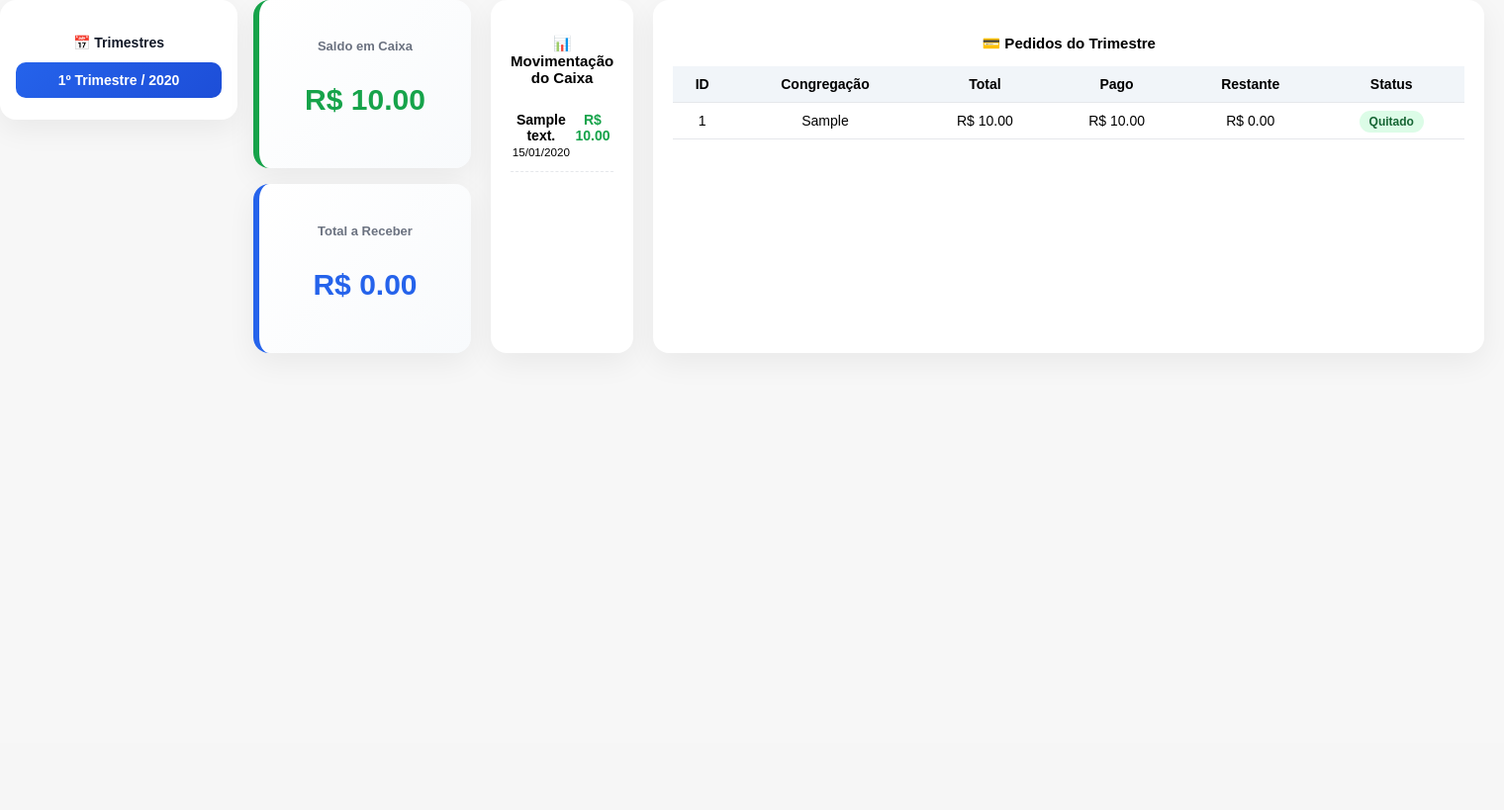
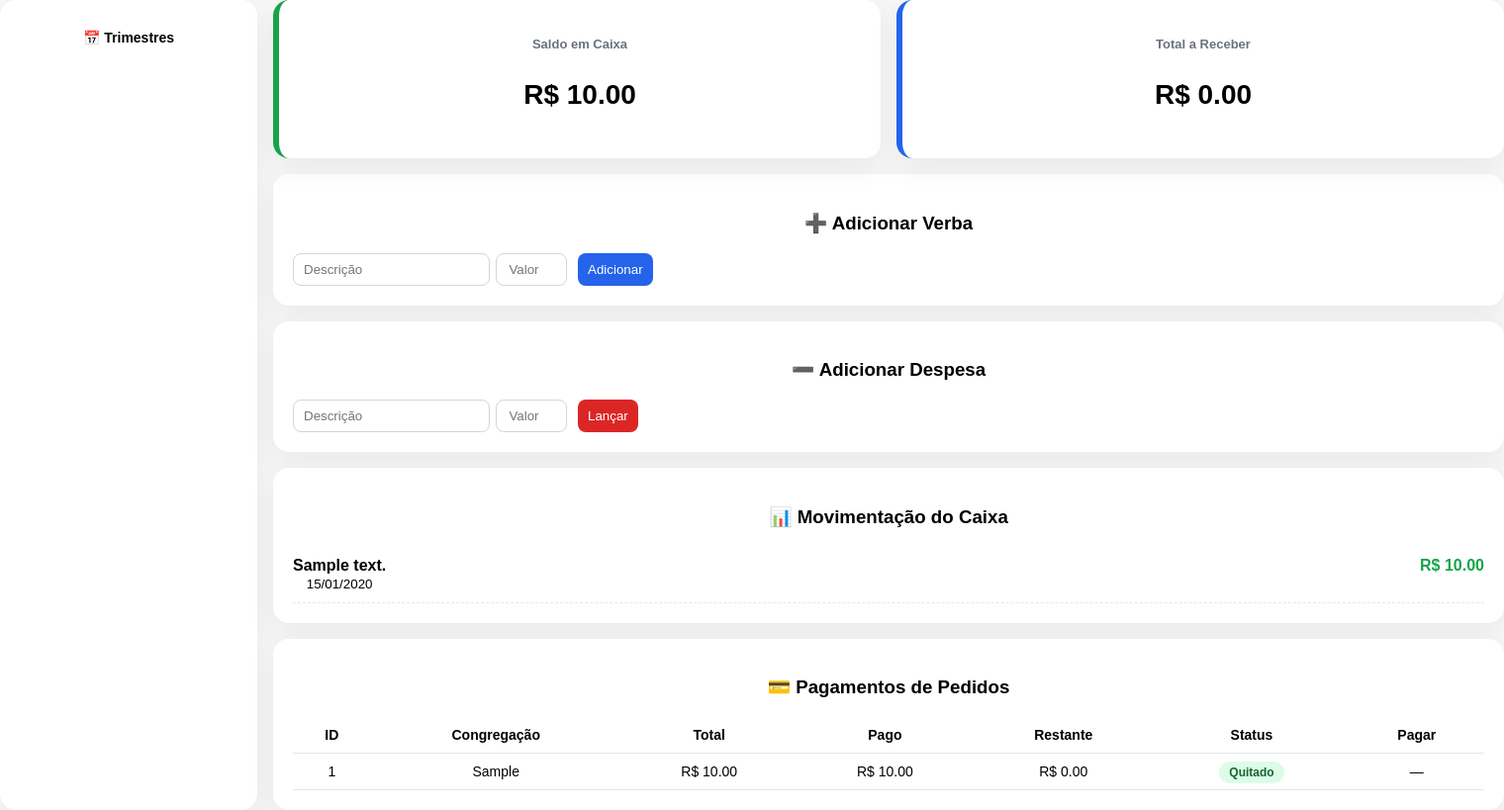
Before and after one commit to joaokenedy-debug/ebdpesqueira, a Flask app: page /caixa/trimestre in a window 1520 px wide. Shown: the part 49-868 px from the top of the page at 99% size. Before the commit the page ends 406 px from the top, so only its background shows below. Run offline with Flask 3, Linux system fonts and the light colour scheme; a user stored in the database is signed in; tables that the repository leaves empty hold one stand-in row (values such as "Sample post"); parts of the project's set-up code (start-up, migrations or seed data) failed here and were passed over.

Commit message:
Update caixa_trimestre.html

```diff
--- a/ebd/templates/caixa_trimestre.html
+++ b/ebd/templates/caixa_trimestre.html
@@ -2,12 +2,9 @@
 {% block body %}
 
 <style>
-/* =========================
-   LAYOUT
-========================= */
-.layout {
+.dashboard {
     display: grid;
-    grid-template-columns: 240px 1fr;
+    grid-template-columns: 260px 1fr;
     gap: 16px;
 }
 
@@ -16,57 +13,43 @@
     border-radius: 16px;
     padding: 16px;
     box-shadow: 0 10px 30px rgba(0,0,0,0.06);
-    height: fit-content;
 }
 
-.sidebar h4 {
+.sidebar h3 {
     font-size: 14px;
     margin-bottom: 12px;
-    color: #111827;
 }
 
-.sidebar a {
+.trimestre-link {
     display: block;
-    padding: 10px 12px;
+    padding: 8px 12px;
     border-radius: 10px;
     text-decoration: none;
-    color: #374151;
+    color: #1f2937;
+    margin-bottom: 6px;
     font-size: 14px;
-    margin-bottom: 6px;
-    transition: all 0.2s ease;
 }
 
-.sidebar a:hover {
+.trimestre-link:hover {
     background: #f1f5f9;
 }
 
-.sidebar a.ativo {
-    background: linear-gradient(135deg, #2563eb, #1d4ed8);
-    color: #ffffff;
+.trimestre-ativo {
+    background: #2563eb;
+    color: white;
     font-weight: bold;
 }
 
-/* =========================
-   CONTEÚDO PRINCIPAL
-========================= */
-.container {
-    width: 100%;
-    max-width: 1400px;
-    margin: auto;
-}
-
-/* ===== RESUMO ===== */
 .resumo {
     display: grid;
     grid-template-columns: repeat(auto-fit, minmax(220px, 1fr));
     gap: 16px;
-    margin-bottom: 16px;
 }
 
 .resumo-card {
-    background: linear-gradient(135deg, #ffffff, #f8fafc);
+    background: #ffffff;
     border-radius: 16px;
-    padding: 22px;
+    padding: 20px;
     box-shadow: 0 10px 30px rgba(0,0,0,0.06);
     border-left: 6px solid transparent;
 }
@@ -77,62 +60,21 @@
 .resumo-card h4 {
     font-size: 13px;
     color: #6b7280;
-    margin-bottom: 6px;
 }
 
 .resumo-card p {
-    font-size: 30px;
+    font-size: 28px;
     font-weight: 800;
 }
 
-.saldo { color: #16a34a; }
-.receber { color: #2563eb; }
-
-/* ===== BOX ===== */
 .box {
     background: #ffffff;
     border-radius: 16px;
     padding: 20px;
     box-shadow: 0 10px 30px rgba(0,0,0,0.06);
-    margin-bottom: 16px;
+    margin-top: 16px;
 }
 
-.box h3 {
-    font-size: 15px;
-    margin-bottom: 14px;
-}
-
-/* ===== FORM ===== */
-form {
-    display: flex;
-    flex-wrap: wrap;
-    gap: 10px;
-}
-
-input, button {
-    padding: 10px 12px;
-    border-radius: 10px;
-    border: 1px solid #d1d5db;
-    font-size: 14px;
-}
-
-input {
-    flex: 1;
-    min-width: 140px;
-}
-
-button {
-    background: linear-gradient(135deg, #2563eb, #1d4ed8);
-    color: #ffffff;
-    border: none;
-    cursor: pointer;
-}
-
-.btn-despesa {
-    background: linear-gradient(135deg, #dc2626, #b91c1c);
-}
-
-/* ===== MOVIMENTAÇÃO ===== */
 .movimentacao {
     max-height: 280px;
     overflow-y: auto;
@@ -141,36 +83,22 @@ button {
 .mov-item {
     display: flex;
     justify-content: space-between;
-    padding: 12px 0;
     border-bottom: 1px dashed #e5e7eb;
-    font-size: 14px;
+    padding: 10px 0;
 }
 
-.valor-positivo {
-    color: #16a34a;
-    font-weight: bold;
-}
+.valor-positivo { color: #16a34a; font-weight: bold; }
+.valor-negativo { color: #dc2626; font-weight: bold; }
 
-.valor-negativo {
-    color: #dc2626;
-    font-weight: bold;
-}
-
-/* ===== TABELA ===== */
 table {
     width: 100%;
     border-collapse: collapse;
-    min-width: 800px;
-}
-
-thead {
-    background: #f1f5f9;
 }
 
 th, td {
     padding: 10px;
+    border-bottom: 1px solid #e5e7eb;
     font-size: 14px;
-    border-bottom: 1px solid #e5e7eb;
 }
 
 .status {
@@ -180,56 +108,86 @@ th, td {
     font-weight: bold;
 }
 
-.quitado {
-    background: #dcfce7;
-    color: #166534;
+.quitado { background: #dcfce7; color: #166534; }
+.pendente { background: #fee2e2; color: #991b1b; }
+
+form {
+    display: flex;
+    gap: 6px;
 }
 
-.pendente {
-    background: #fee2e2;
-    color: #991b1b;
+input, button {
+    padding: 8px 10px;
+    border-radius: 8px;
+    border: 1px solid #d1d5db;
 }
 
-/* ===== MOBILE ===== */
-@media (max-width: 900px) {
-    .layout {
-        grid-template-columns: 1fr;
+button {
+    background: #2563eb;
+    color: white;
+    border: none;
+    cursor: pointer;
 }
+
+.btn-despesa {
+    background: #dc2626;
 }
 </style>
 
-<div class="layout">
+<div class="dashboard">
 
-    <!-- ===== SIDEBAR ===== -->
+    <!-- 🔹 SIDEBAR TRIMESTRES -->
     <aside class="sidebar">
-        <h4>📅 Trimestres</h4>
-        {% for tri in trimestres_disponiveis %}
-            <a href="{{ url_for('caixa_trimestre', tri=tri) }}"
-               class="{% if tri == trimestre_ativo %}ativo{% endif %}">
-               {{ tri.split('-')[1] }}º Trimestre / {{ tri.split('-')[0] }}
+        <h3>📅 Trimestres</h3>
+        {% for t in trimestres %}
+            <a class="trimestre-link {% if t.ano == ano and t.trimestre == trimestre %}trimestre-ativo{% endif %}"
+               href="{{ url_for('caixa_trimestre', ano=t.ano, trimestre=t.trimestre) }}">
+                {{ t.ano }} · T{{ t.trimestre }}
             </a>
         {% endfor %}
     </aside>
 
-    <!-- ===== CONTEÚDO ===== -->
-    <div class="container">
+    <!-- 🔹 CONTEÚDO -->
+    <main>
 
         <!-- RESUMO -->
         <div class="resumo">
             <div class="resumo-card">
                 <h4>Saldo em Caixa</h4>
-                <p class="saldo">R$ {{ "%.2f"|format(saldo_caixa) }}</p>
+                <p>R$ {{ "%.2f"|format(saldo_caixa) }}</p>
             </div>
             <div class="resumo-card">
                 <h4>Total a Receber</h4>
-                <p class="receber">R$ {{ "%.2f"|format(total_receber) }}</p>
+                <p>R$ {{ "%.2f"|format(total_receber) }}</p>
             </div>
         </div>
 
         <!-- LANÇAMENTOS -->
         <div class="box">
+            <h3>➕ Adicionar Verba</h3>
+            <form method="POST" action="{{ url_for('adicionar_verba') }}">
+                <input type="hidden" name="ano" value="{{ ano }}">
+                <input type="hidden" name="trimestre" value="{{ trimestre }}">
+                <input name="descricao" placeholder="Descrição" required>
+                <input type="number" step="0.01" name="valor" placeholder="Valor" required>
+                <button>Adicionar</button>
+            </form>
+        </div>
+
+        <div class="box">
+            <h3>➖ Adicionar Despesa</h3>
+            <form method="POST" action="{{ url_for('adicionar_despesa') }}">
+                <input type="hidden" name="ano" value="{{ ano }}">
+                <input type="hidden" name="trimestre" value="{{ trimestre }}">
+                <input name="descricao" placeholder="Descrição" required>
+                <input type="number" step="0.01" name="valor" placeholder="Valor" required>
+                <button class="btn-despesa">Lançar</button>
+            </form>
+        </div>
+
+        <!-- MOVIMENTAÇÃO -->
+        <div class="box movimentacao">
             <h3>📊 Movimentação do Caixa</h3>
-            <div class="movimentacao">
             {% for c in caixa %}
             <div class="mov-item">
                 <div>
@@ -242,13 +200,11 @@ th, td {
             </div>
             {% endfor %}
         </div>
-        </div>
 
         <!-- PEDIDOS -->
         <div class="box">
-            <h3>💳 Pedidos do Trimestre</h3>
+            <h3>💳 Pagamentos de Pedidos</h3>
             <table>
-                <thead>
                 <tr>
                     <th>ID</th>
                     <th>Congregação</th>
@@ -256,9 +212,8 @@ th, td {
                     <th>Pago</th>
                     <th>Restante</th>
                     <th>Status</th>
+                    <th>Pagar</th>
                 </tr>
-                </thead>
-                <tbody>
                 {% for p in pedidos %}
                 <tr>
                     <td>{{ p.id }}</td>
@@ -273,13 +228,20 @@ th, td {
                             <span class="status pendente">Pendente</span>
                         {% endif %}
                     </td>
+                    <td>
+                        {% if not p.quitado %}
+                        <form method="POST" action="{{ url_for('registrar_pagamento', id_pedido=p.id) }}">
+                            <input type="number" step="0.01" name="valor_pago" placeholder="Valor" required>
+                            <button>OK</button>
+                        </form>
+                        {% else %} — {% endif %}
+                    </td>
                 </tr>
                 {% endfor %}
-                </tbody>
             </table>
         </div>
 
-    </div>
+    </main>
 </div>
 
 {% endblock %}
```
Lines whose indentation alone changed are shown as unchanged.
